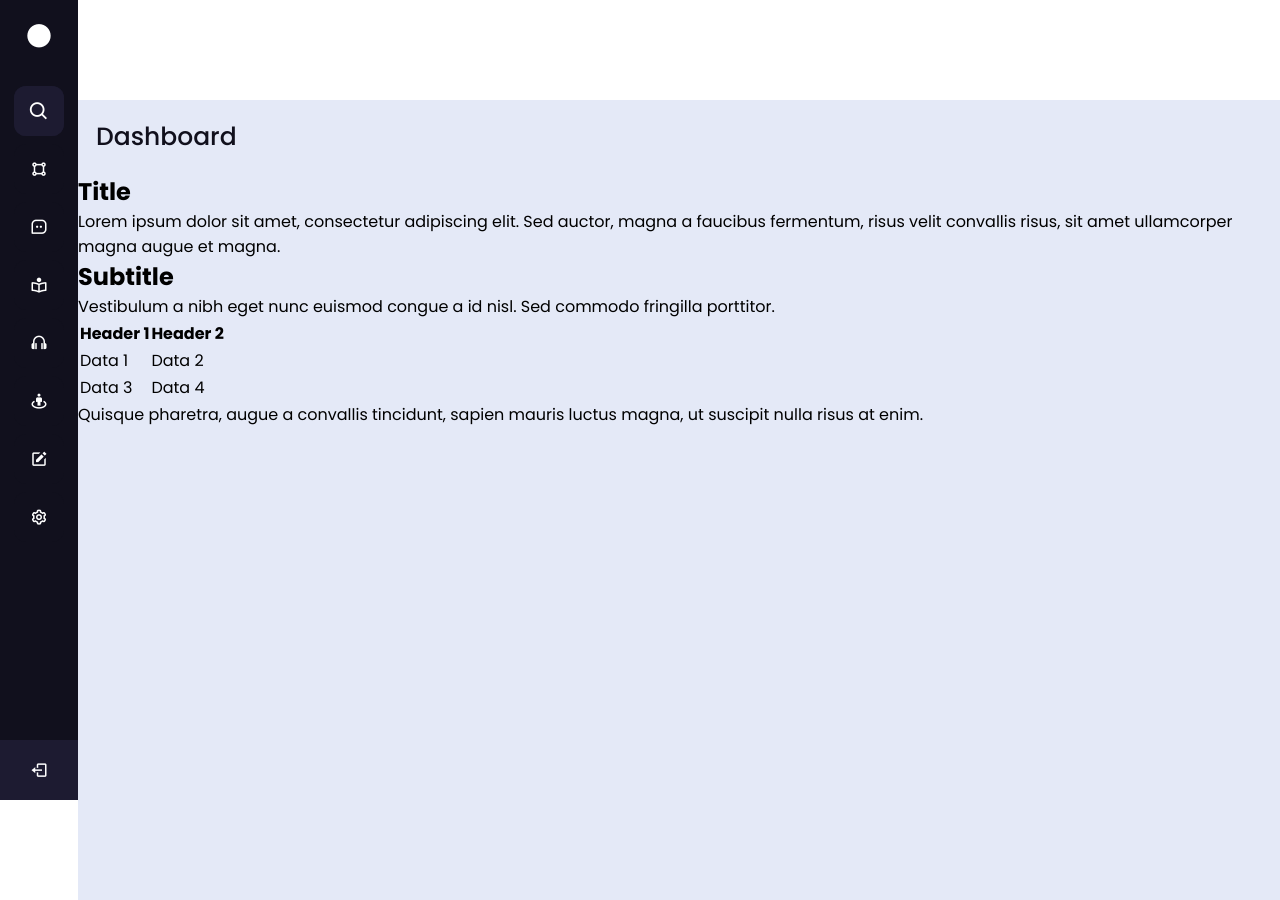
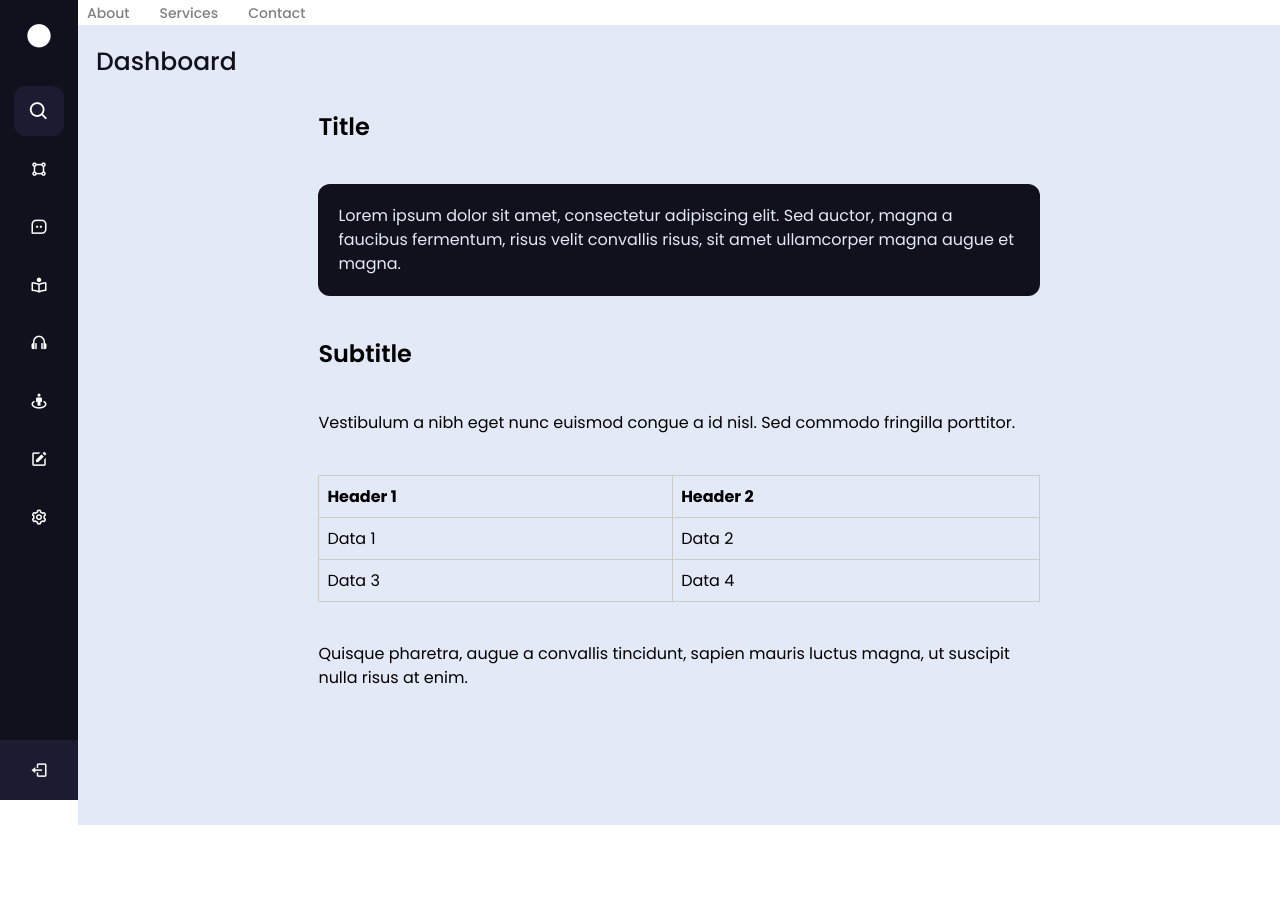
Before and after one commit to mihailo-naissus/language-plarform, a plain HTML site: page index.html in a window 1280 px wide. After the commit the page ends 825 px from the top, so only its background shows below. Drawn offline with nearby package versions, Linux system fonts and the light colour scheme.

Commit message:
Update styles.css

```diff
--- a/styles.css
+++ b/styles.css
@@ -290,3 +290,89 @@
         display: none;
     }
 }
+
+
+
+/* Add margin and padding to all elements within test-div */
+
+
+
+
+/* Add specific styles for headings and paragraphs */
+.test-div h1,
+.test-div h2 {
+    font-weight: 600;
+    margin-bottom: 40px;
+
+}
+
+.test-div p {
+    font-weight: 400;
+    line-height: 1.5;
+    margin-bottom: 40px;
+}
+
+/* Add some specific styles for table */
+.test-table {
+    border-collapse: collapse;
+    width: 100%;
+
+    margin-bottom: 40px;
+}
+
+.test-table th,
+.test-table td {
+    border: 1px solid #ccc;
+    padding: 8px;
+    text-align: left;
+    margin-bottom: 40px;
+}
+
+.div-num-2 {
+    margin: 10px 20%;
+}
+
+#test-p-1 {
+    background-color: #11101D;
+    color: #E4E9F7;
+    padding: 20px;
+    border-radius: 12px;
+}
+
+/* HORIZONTALNA NAVIGACIJA */
+
+.horizontal-nav {
+    display: flex;
+    align-items: center;
+    width: 100%;
+    transition: all 0.5s ease;
+}
+
+.horizontal-nav ul {
+    width: 100%;
+    list-style: none;
+    margin: 0;
+    padding: 0;
+    display: flex;
+}
+
+.sidebar.open .horizontal-nav {
+    width: calc(100% - 250px);
+}
+
+.sidebar.open .horizontal-nav ul {
+    width: calc(100% - 250px);
+}
+
+.horizontal-nav a {
+    text-decoration: none;
+    color: gray;
+    padding: 10px 15px;
+    font-size: 14px;
+    font-weight: 500;
+    transition: background-color 0.2s ease-in-out;
+}
+
+.horizontal-nav a:hover {
+    background-color: #f5f5f5;
+}
```
